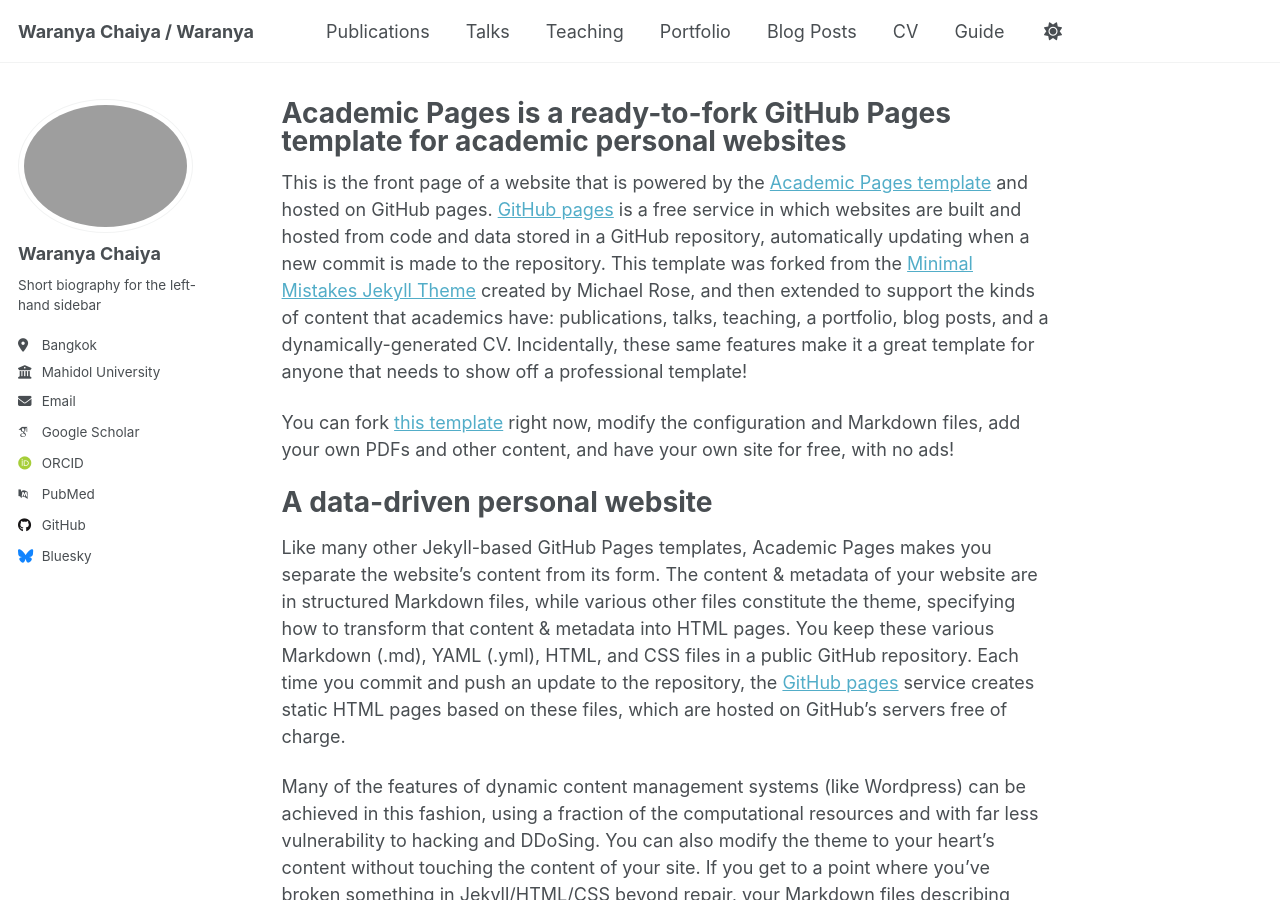
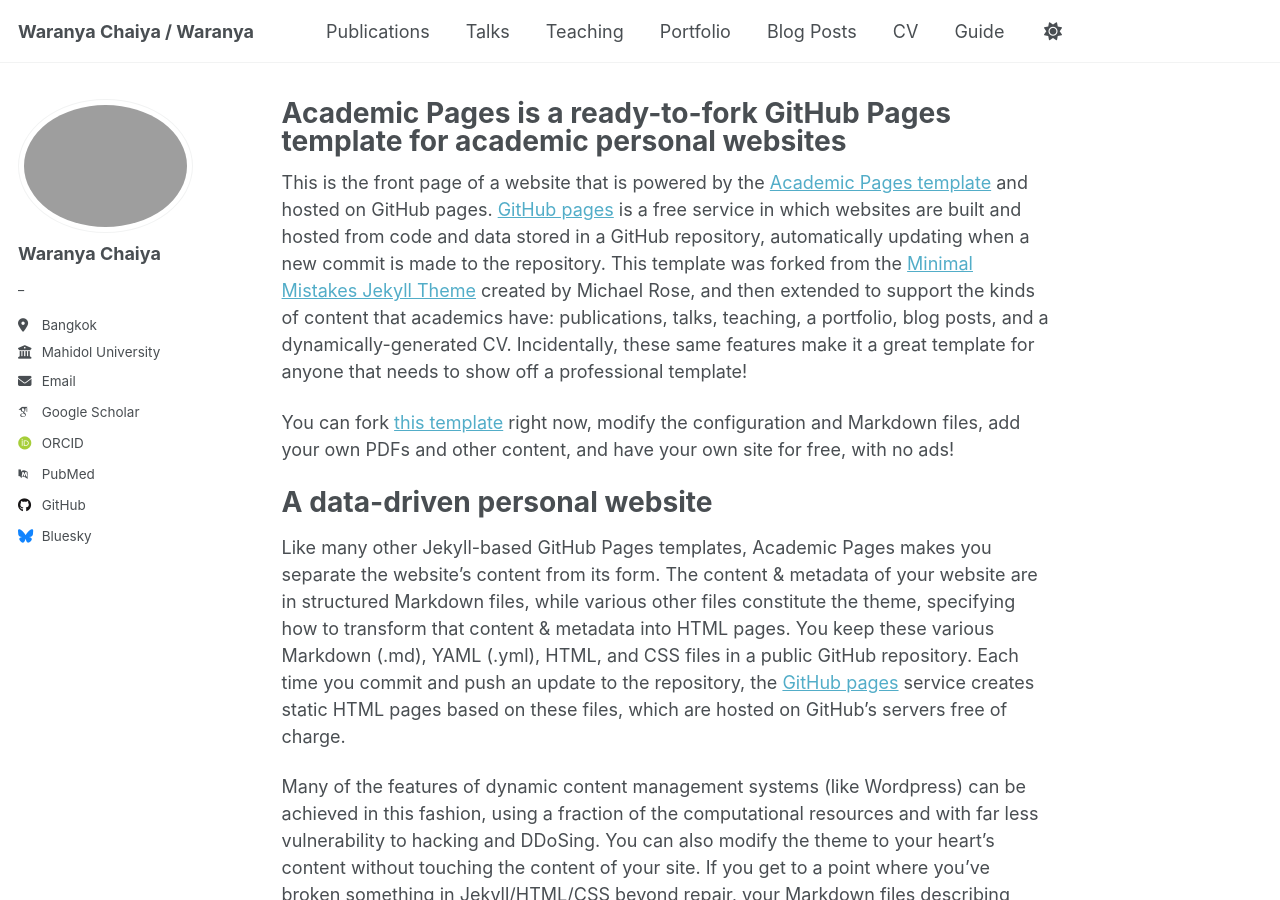
Before and after one commit to WaranyaChy/Waranyachy.github.io, a Jekyll site: the page built from _pages/about.md, in a window 1280 px wide and 900 px high. Built offline with Jekyll 4.4.1, drawn with Linux system fonts in a browser that asks for light colours; some web fonts are replaced; a script that is not in the unit is left out.

Commit message:
Update _config.yml

```diff
--- a/_config.yml
+++ b/_config.yml
@@ -26,7 +26,7 @@
   avatar           : "IMG_0784.jpg"
   name             : "Waranya Chaiya"
   pronouns         : # example: "she/her"
-  bio              : "Short biography for the left-hand sidebar"
+  bio              : "_"
   location         : "Bangkok"
   employer         : "Mahidol University"
   uri              : # URL
```
